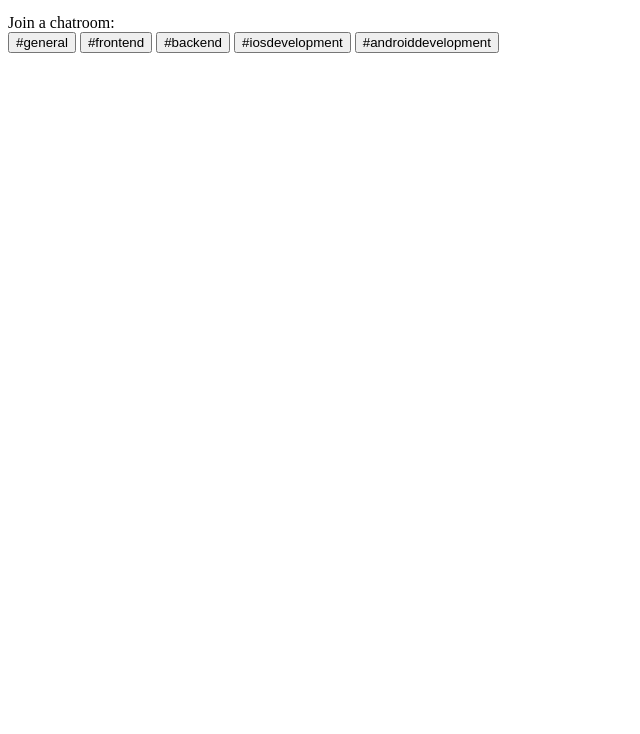
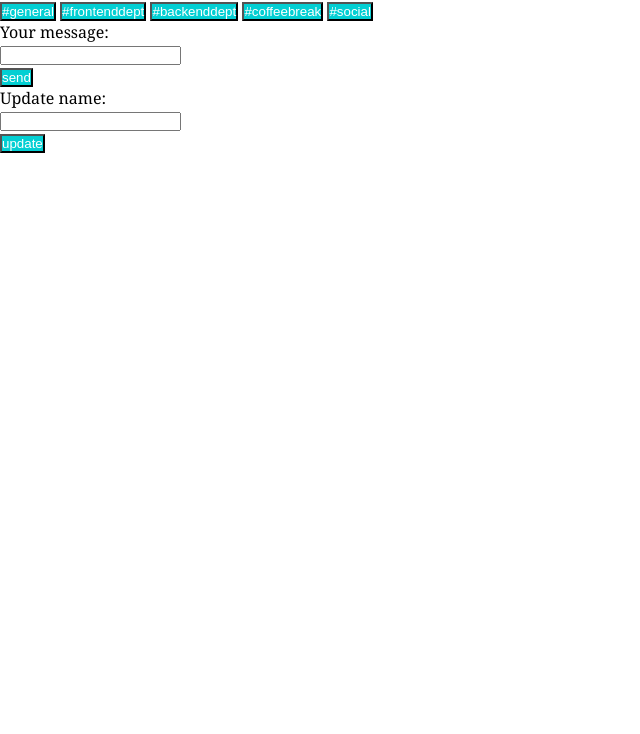
Before and after one commit to chica25/Chatroom_App, a plain HTML site: page index.html in a window 1280 px wide. Shown: the part 66-800 px from the top of the page, without its empty margins (0-640 px from the left). Drawn offline with Linux system fonts and the light colour scheme.

Commit message:
Implement Firebase code

```diff
--- a/index.html
+++ b/index.html
@@ -15,22 +15,59 @@
 
 
     <!-- buttons for chatrooms -->
-    <div class="chat-rooms mb-3 text-center">
+    <div class="chat-rooms text-center">
         <div class="my-2">Join a chatroom:</div>
         <button class="btn" id="general">#general</button>
-        <button class="btn" id="frontend">#frontend</button>
-        <button class="btn" id="backend">#backend</button>
-        <button class="btn" id="iosdevelopment">#iosdevelopment</button>
-        <button class="btn" id="androiddevelopment">#androiddevelopment</button>
+        <button class="btn" id="frontend">#frontenddept</button>
+        <button class="btn" id="backend">#backenddept</button>
+        <button class="btn" id="iosdevelopment">#coffeebreak</button>
+        <button class="btn" id="androiddevelopment">#social</button>
     </div>
 
     <!-- chat list / window -->
+    <div class="chat-window">
+        <ul class="chat-list list-group"></ul>
+    </div>
 
     <!-- new chat form -->
+    <form class="new-chat my-3">
+        <div class="input-group">
+            <div class="input-group-prepend">
+                <div class="input-group-text">Your message:</div>
+            </div>
+            <input type="text" id="message" class="form-control" required>
+            <div class="input-group-append">
+                <input type="submit" class="btn" value="send">
+            </div>
+        </div>
+    </form>
 
     <!-- update name form -->
+    <form class="new-name my-3">
+        <div class="input-group">
+            <div class="input-group-prepend">
+                <div class="input-group-text">Update name:</div>
+            </div>
+            <input type="text" id="name" class="form-control" required>
+            <div class="input-group-append">
+                <input type="submit" class="btn" value="update">
+            </div>
+        </div>
+        <div class="update-mssg"></div>
+    </form>
 </div>
+
     <script src="app.js"></script>
+    <script>
+        var firebaseConfig = {
+            apiKey: "AIzaSyDOCAbC123dEf456GhI789jKl01-MnO",
+            authDomain: "myapp-project-123.firebaseapp.com",
+            databaseURL: "https://myapp-project-123.firebaseio.com",
+            projectId: "myapp-project-123",
+            storageBucket: "myapp-project-123.appspot.com",
+            messagingSenderId: "65211879809",
+        };
+    </script>
     <script src="chatroom.js"></script>
     <script src="ui.js"></script>
 </body>
--- a/style.css
+++ b/style.css
@@ -0,0 +1,17 @@
+* {
+    padding: 0;
+    margin: 0;
+}
+
+body {
+    font-family: 'Georgia';
+}
+
+.btn {
+    background: #03cfd3;
+    color: white;
+}
+
+.btn:focus {
+
+}
```
